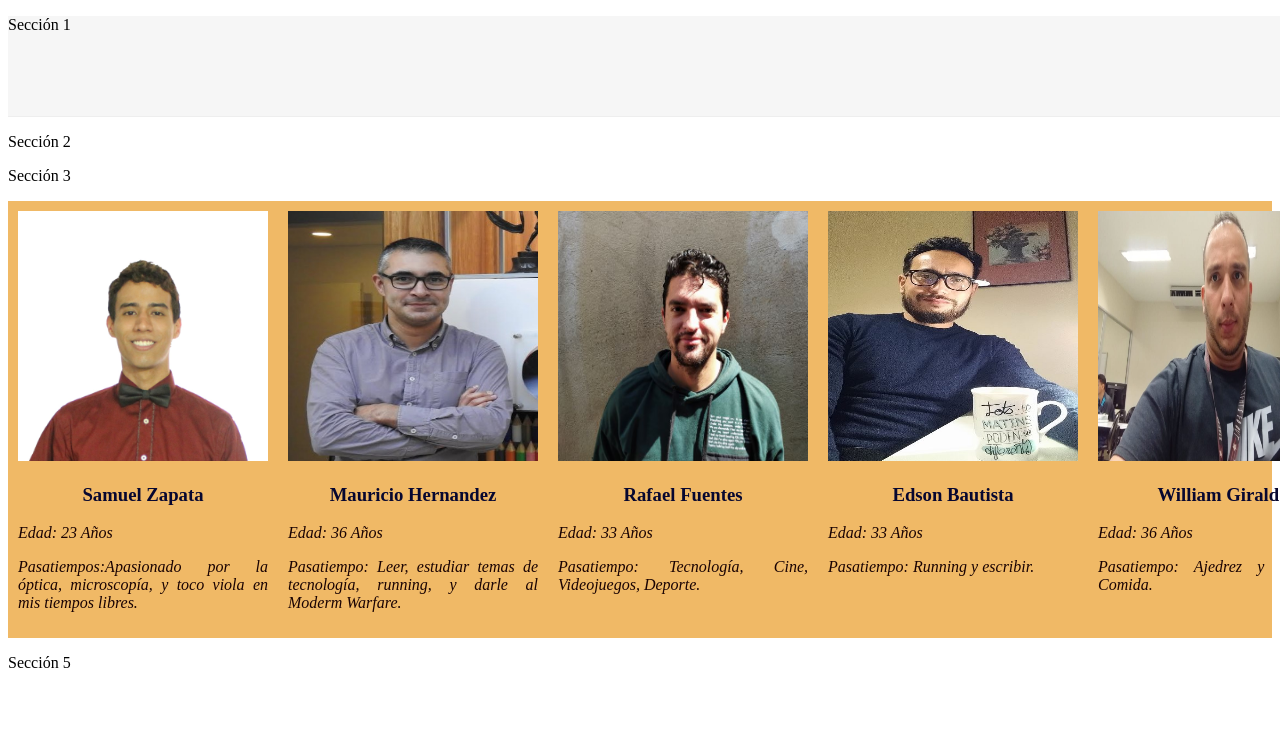
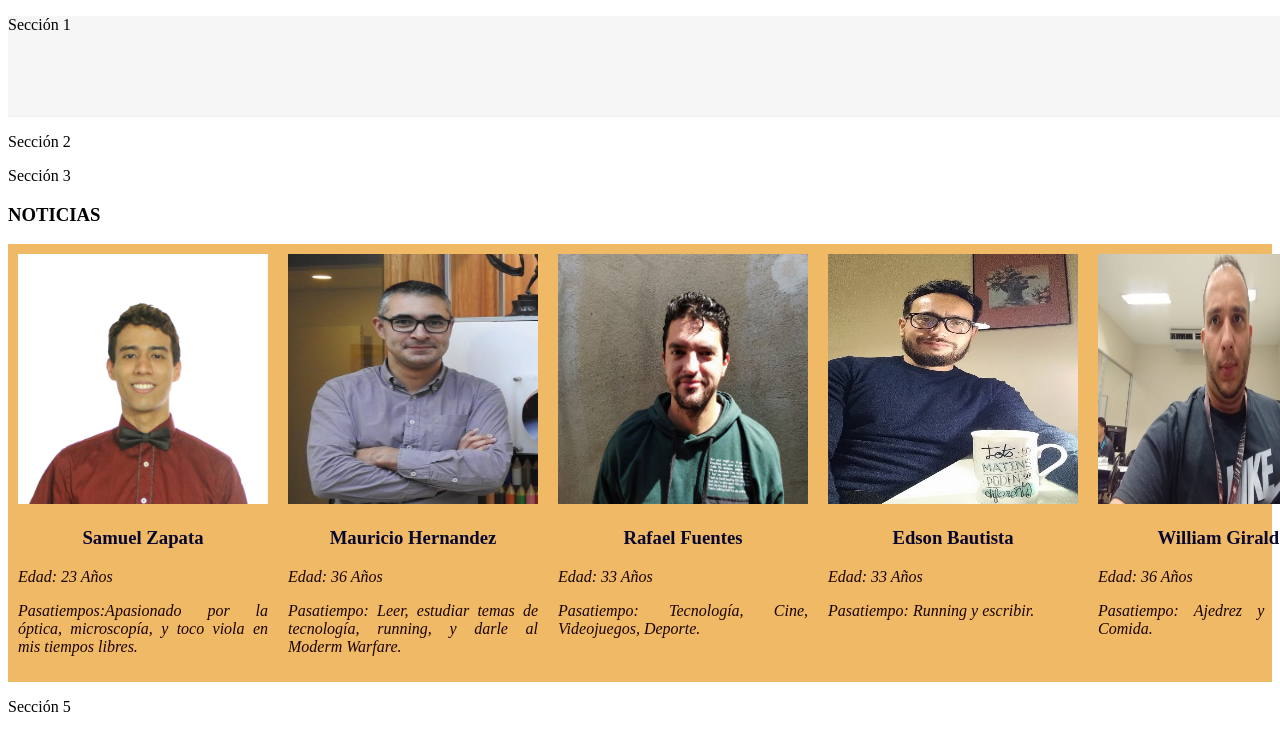
Before and after one commit to samuelzava/semana-1-2, a website: page src/index.html in a window 1280 px wide. Shown: the top 750 px of the page. Drawn offline with Linux system fonts and the light colour scheme.

Commit message:
NOTICIAS
Prueba

```diff
--- a/src/index.html
+++ b/src/index.html
@@ -62,6 +62,9 @@
         </div>
         <div class="section3">
             <p>Sección 3</p>
+            <h3>NOTICIAS
+
+            </h3>
 
         </div>
         <div id="team" class="section4">
```
